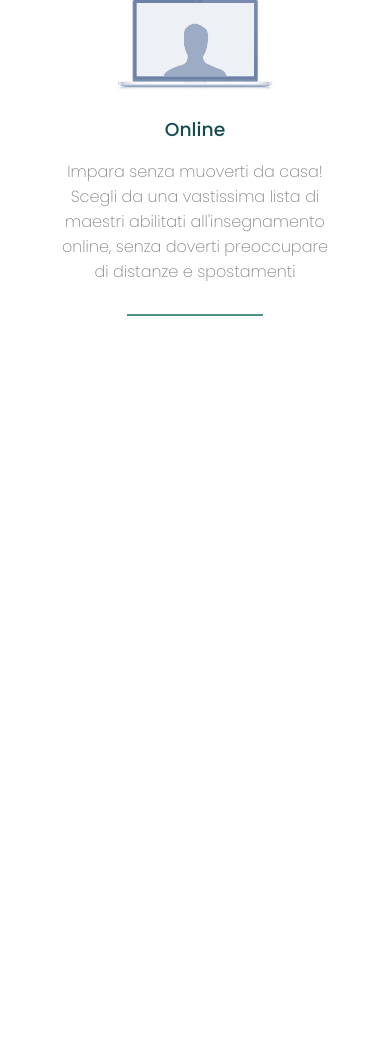
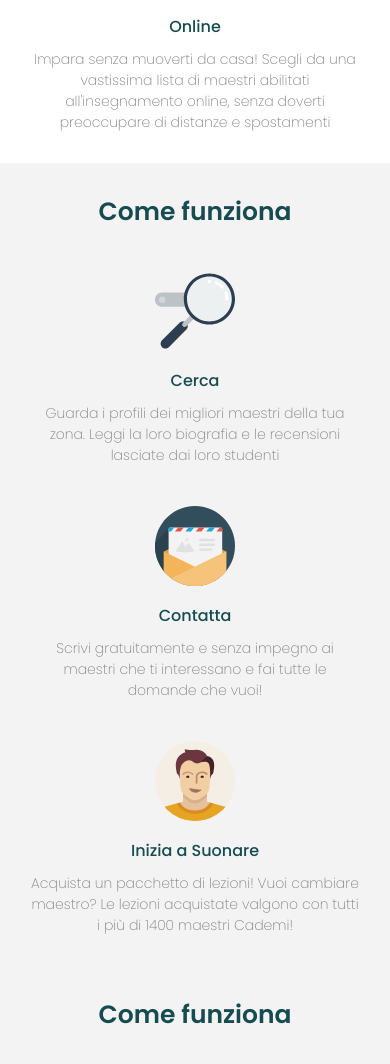
Before and after one commit to C-Bertotti/html-css-resp-wannabe-12bool, a plain HTML site: page index.html in a window 390 px wide. Shown: the part 498-1562 px from the top of the page. Before the commit the page ends 894 px from the top, so only its background shows below. Drawn offline with Linux system fonts and the light colour scheme.

Commit message:
middle section

```diff
--- a/css/style.css
+++ b/css/style.css
@@ -1,22 +1,30 @@
 /* mix */
 body {
     font-family: 'Poppins', sans-serif;
+}
+
+.bg--gray {
+    background-color: rgba(195, 195, 195, 0.2);
 }
 /* /mix */
 
 /* typo */
 h1 {
     color: #fff;
+    font-size: 35px;
 }
 
 h1 > span {
     color: #8CCEB0;
+}
+
+h1, h2 {
     font-weight: 600;
 }
 
 h2 {
-    color: #4C9286 ;
-    font-weight: 600;
+    color: #4C9286;
+    font-size: 30px;
 }
 
 h3 {
@@ -29,18 +37,23 @@ p {
     color: #828282;
     font-weight: 200;
 }
+
+.bg--gray h2 {
+    color: #164C4F;
+}
 /* /typo */
 
 
 /* header */
 header {
     background-color: #164C4F;
+    padding-top: 15px;
 }
 /* header */
 
 /* main */
 section {
-    padding: 50px 0;
+    padding: 40px 0;
 }
 .section__heading {
     text-align: center;
@@ -50,44 +63,90 @@ section {
     padding: 0 30px;
 }
 .section__img {
+    margin-top: 35px;
     max-height: 100px;
 }
-.section__wrapper {
-    margin-top: 30px;
+.section__hr {
+    border: 1px solid #7AA49F;
+    width: 30%;
+    margin: 30px auto 0;
 }
-.section__hr {
-    border: 1px solid #4C9286;
-    width: 50%;
-    margin: 30px auto;
-}
+
 /* /main */
 
 /* responsive */
 /* >992px desktop */
 @media screen and (min-width:992px) {
 
-    /* typo */
-    h1 {
-        font-size: 35px;
-    }
-
-    h2 {
-        font-size: 30px;
-    }
-
-    header {
-        padding-top: 15px;
-    }
 }
 /* />992px desktop */
 
 /* 768 < 991px tablet */
-@media screen and (min-width:768px) and (max-width:991px) {
+@media screen and (max-width:991px) {
+   /* typo */
+    h1 {
+        font-size: 23px;
+    }
+
+    h2 {
+        font-size: 25px;
+    }
+
+    h3 {
+        font-size: 18px;
+    }
+
+    p {
+        font-size: 16px;
+    }
+    /* /typo */
+
+    /* header */
+    header {
+        padding-top: 10px;
+    }
+    /* /header */
+
+    /* main */
+    section {
+        padding: 30px 0;
+    }
+
     .section__box {
         padding: 0 20px;
     }
+    /* /main */
+
 }
 /* /768 < 991px tablet */
+
+/* <768 phone */
 @media screen and (max-width:767px) {
-    .section__hr
+    /* typo */
+    h1 {
+        font-size: 20px;
+    }
+
+    h3 {
+        margin: 10px 0;
+        font-size: 16px;
+    }
+
+    p {
+        font-size: 14px;
+    }
+    /* /typo */
+
+
+    /* main */
+    .section__img {
+        margin-top: 40px;
+        max-height: 80px;
+    }
+
+    .section__box {
+        padding: 0;
+    }
+    /* /main */
 }
+/* /<768 phone */
--- a/index.html
+++ b/index.html
@@ -46,12 +46,48 @@
                         <img class="section__img"  src="img/icon/screen.png" alt="screen">
                         <h3>Online</h3>
                         <p>Impara senza muoverti da casa! Scegli da una vastissima lista di maestri abilitati all'insegnamento online, senza doverti preoccupare di distanze e spostamenti</p>
-                        <hr class="section__hr d__none--lg d__none--md">
                     </div>
                 </div>
-
             </div>
         </section>
+        <section id="how-does-it-works" class="bg--gray">
+            <div class="section__heading container">
+                <div class="col__lg--12 col__md--12 col__xs--12">
+                    <h2>Come funziona</h2>
+                </div>
+            </div>
+            <div class="section__wrapper container">
+                <div class="col__lg--4 col__md--6 ">
+                    <div class="section__box">
+                        <img class="section__img"  src="img/search.svg" alt="search">
+                        <h3>Cerca</h3>
+                        <p>Guarda i profili dei migliori maestri della tua zona. Leggi la loro biografia e le recensioni lasciate dai loro studenti</p>
+                    </div>
+                </div>
+                <div class="col__lg--4 col__md--6 ">
+                    <div class="section__box">
+                        <img class="section__img"  src="img/letter.svg" alt="letter">
+                        <h3>Contatta</h3>
+                        <p>Scrivi gratuitamente e senza impegno ai maestri che ti interessano e fai tutte le domande che vuoi!</p>
+                    </div>
+                </div>
+                <div class="col__lg--4 col__md--6 offset__md--3">
+                    <div class="section__box">
+                        <img class="section__img"  src="img/male.svg" alt="man">
+                        <h3>Inizia a Suonare</h3>
+                        <p>Acquista un pacchetto di lezioni! Vuoi cambiare maestro? Le lezioni acquistate valgono con tutti i più di 1400 maestri Cademi!</p>
+                    </div>
+                </div>
+            </div>
+        </section>
+        <section id="how-does-it-works" class="bg--gray">
+            <div class="section__heading container">
+                <div class="col__lg--12 col__md--12 col__xs--12">
+                    <h2>Come funziona</h2>
+                </div>
+            </div>
+         </section>
+
 
     </main>
 
```
